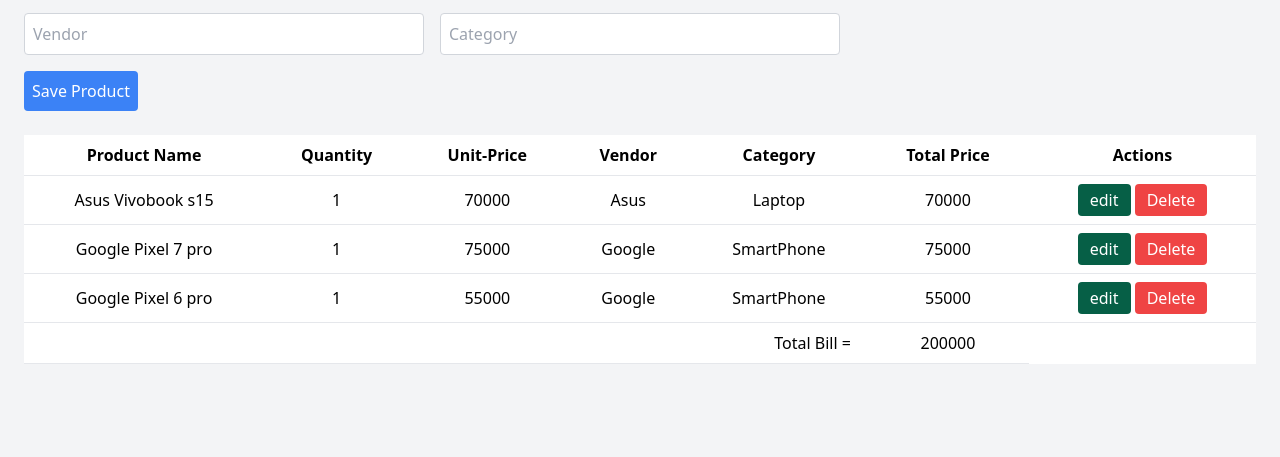
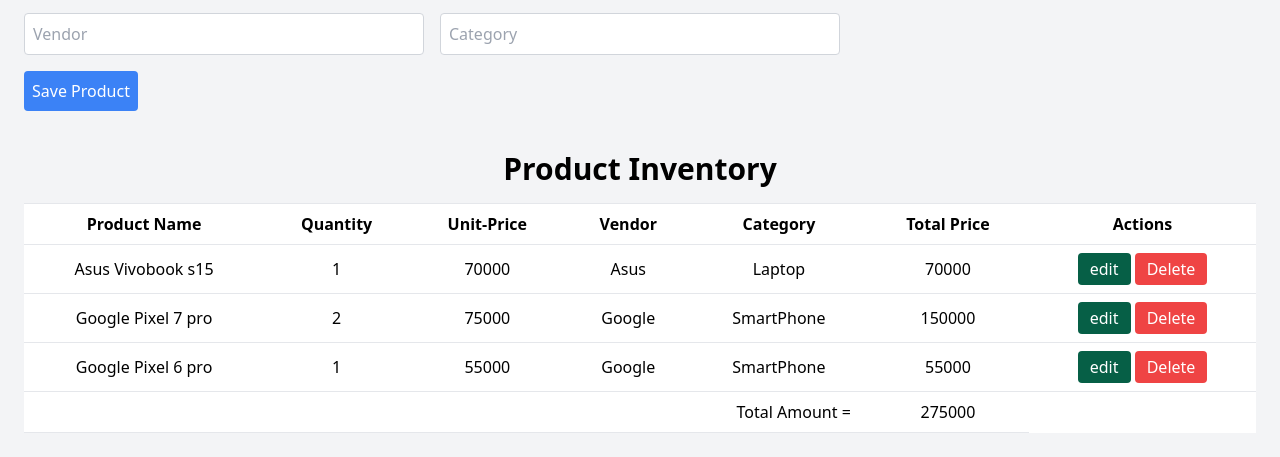
Before and after one commit to RabiulCPDev/InventoryManagement, a plain HTML site: page index.html in a window 1280 px wide. Shown: the part 129-586 px from the top of the page. Drawn offline with nearby package versions, Linux system fonts and the light colour scheme.

Commit message:
Add appropriate title and update Product List

```diff
--- a/index.html
+++ b/index.html
@@ -28,6 +28,7 @@
     <!-- Table to display products -->
     <div class="overflow-x-auto">
       <table class="min-w-full bg-white" id="dataTable">
+        <caption class="text-3xl font-bold p-4 bg-gray-100 border-b">Product Inventory</caption>
         <thead>
           <tr>
             <th class="py-2 px-4 border-b text-center">Product Name</th>
--- a/scripts/script.js
+++ b/scripts/script.js
@@ -12,7 +12,7 @@ const data =[
     {
         producId: 2,
         productName: "Google Pixel 7 pro",
-        productQuantity:1,
+        productQuantity:2,
         productPrice: 75000,
         productVendor:"Google",
         productCategory:"SmartPhone"
@@ -75,7 +75,7 @@ function showData(){
     });
     const tabRow = document.createElement("tr");
         tabRow.innerHTML=`
-        <td colspan="5" class="py-2 px-4 border-b text-right">Total Bill = </td>
+        <td colspan="5" class="py-2 px-4 border-b text-right">Total Amount  = </td>
         <td class="py-2 px-4 border-b text-center">${totalPrice}</td>
         `
     tableBody.appendChild(tabRow);
```
